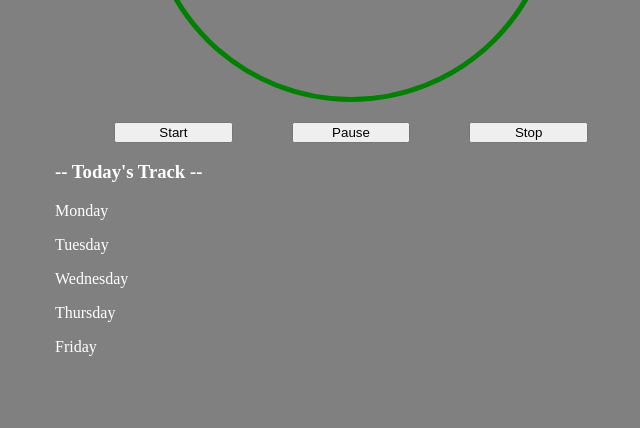
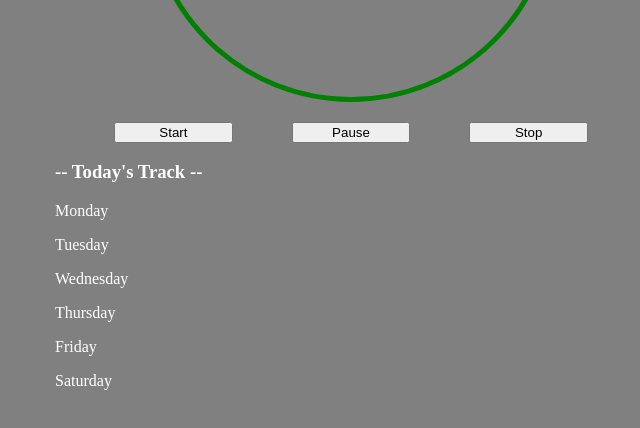
Before and after one commit to NeerajNero/TimeTracker, a plain HTML site: page index.html in a window 1280 px wide. Shown: the part 354-782 px from the top of the page, without its empty margins (289-929 px from the left). Drawn offline with Linux system fonts and the light colour scheme.

Commit message:
updated code

```diff
--- a/index.html
+++ b/index.html
@@ -26,6 +26,7 @@
         <p>Wednesday</p>
         <p>Thursday</p>
         <p>Friday</p>
+        <p>Saturday</p>
         </div>
     </main>
 </body>
```
